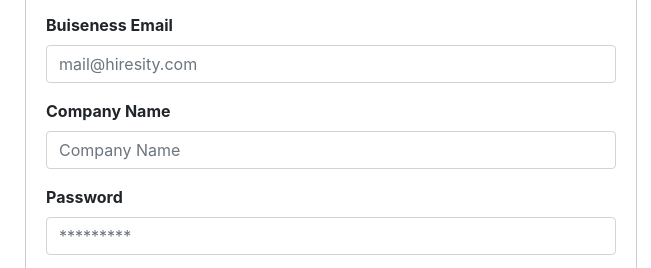
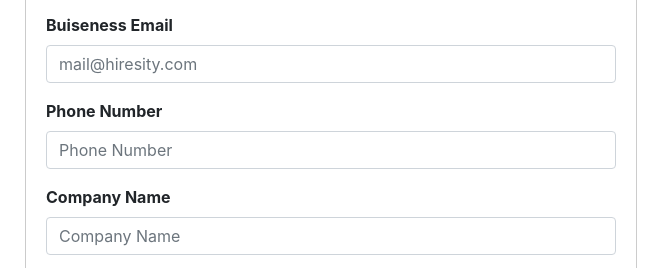
Before and after one commit to AjayEthica/demo, a plain HTML site: page index.html in a window 1280 px wide. Shown: the part 303-571 px from the top of the page, 629-1280 px from the left. Drawn offline with nearby package versions, Linux system fonts and the light colour scheme.

Commit message:
First Commit Ph Add

```diff
--- a/index.html
+++ b/index.html
@@ -75,6 +75,10 @@
                      <input type="email" placeholder="mail@hiresity.com" class="form-control" id="email">
                   </div>
                   <div class="mb-3">
+                     <label for="Phone" class="font-weight-bold">Phone Number</label>
+                     <input type="tel" placeholder="Phone Number" class="form-control" id="phone">
+                  </div>
+                  <div class="mb-3">
                      <label for="CompanyName" class="font-weight-bold">Company Name</label>
                      <input type="email" placeholder="Company Name" class="form-control" id="cname">
                   </div>
```
